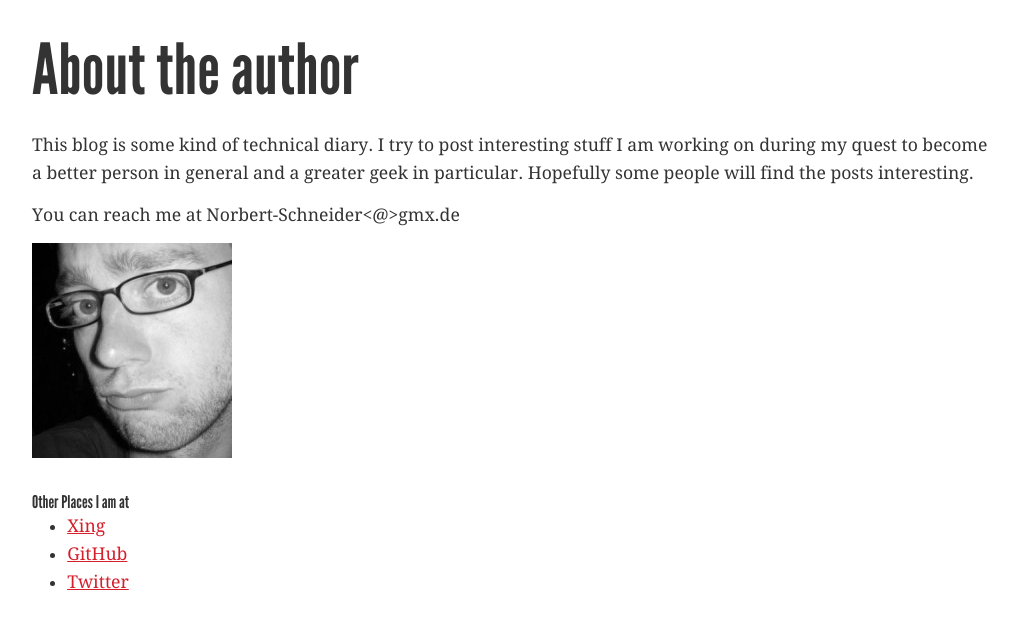
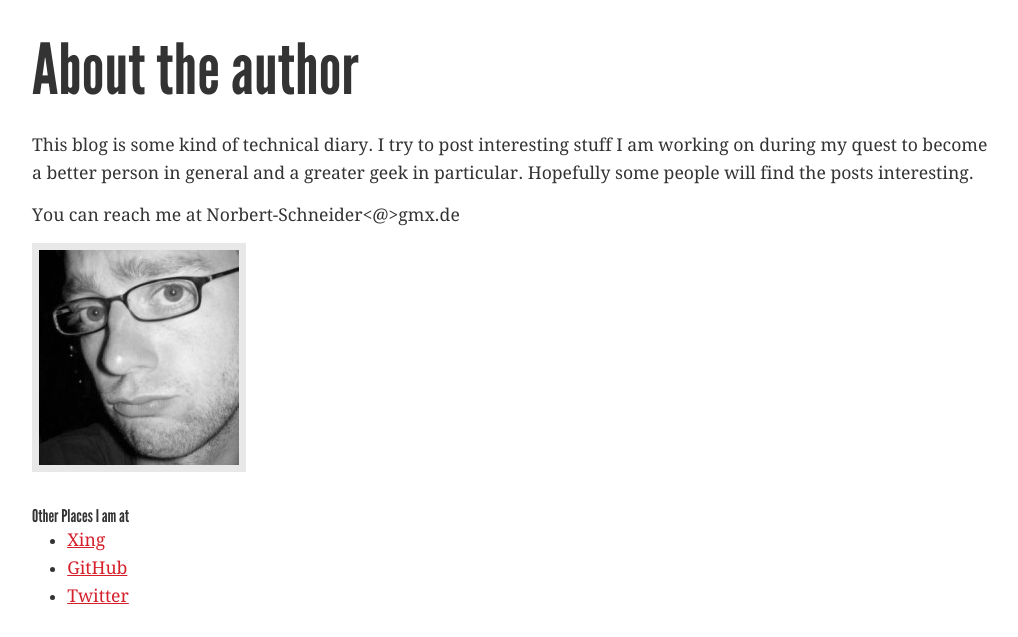
Before and after one commit to bertschneider/bertschneider.github.io, a Jekyll site: the page built from about/index.md, in a window 1280 px wide. Shown: the part 173-810 px from the top of the page, without its empty margins (128-1146 px from the left). Built offline with Jekyll 4.4.1, drawn with Linux system fonts in a browser that asks for light colours; Markdown is read by kramdown in place of the engine named in the settings; grey boxes are pictures that could not be loaded.

Commit message:
Set correct width on start page

```diff
--- a/index.html
+++ b/index.html
@@ -5,7 +5,7 @@
 ---
 
 {% for post in site.posts limit:1 %}
-  <div class="post">
+  <div class="article">
     <article>
       <p class="post-date">Posted on {{ post.date | date: "%Y/%m/%d" }}</a></p>
       {{ post.content }}
--- a/stylesheets/style.css
+++ b/stylesheets/style.css
@@ -285,11 +285,11 @@
 }
 
 
-body.frontpage #main {
-	float: left;
-	width: 68%;
-	margin-right: 5%;
-}
+/* body.frontpage #main { */
+/* 	float: left; */
+/* 	width: 68%; */
+/* 	margin-right: 5%; */
+/* } */
 
 body.frontpage .about-teaser p {
 	font-size: 0.9em;
@@ -339,6 +339,7 @@
 }
 
 #container footer {
+    font-size: 80%;
 	clear: both;
 	padding: 32px;
 	margin: 0 auto;
@@ -777,3 +778,13 @@
   p, h2, h3 { orphans: 3; widows: 3; }
   h2, h3{ page-break-after: avoid; }
 }
+
+img {
+    /* margin-bottom: 1em; */
+    /* padding: 0 0 .5em; */
+    border: 7px solid #e8e8e8;
+}
+
+footer a img {
+    border: 0px;
+}
```
